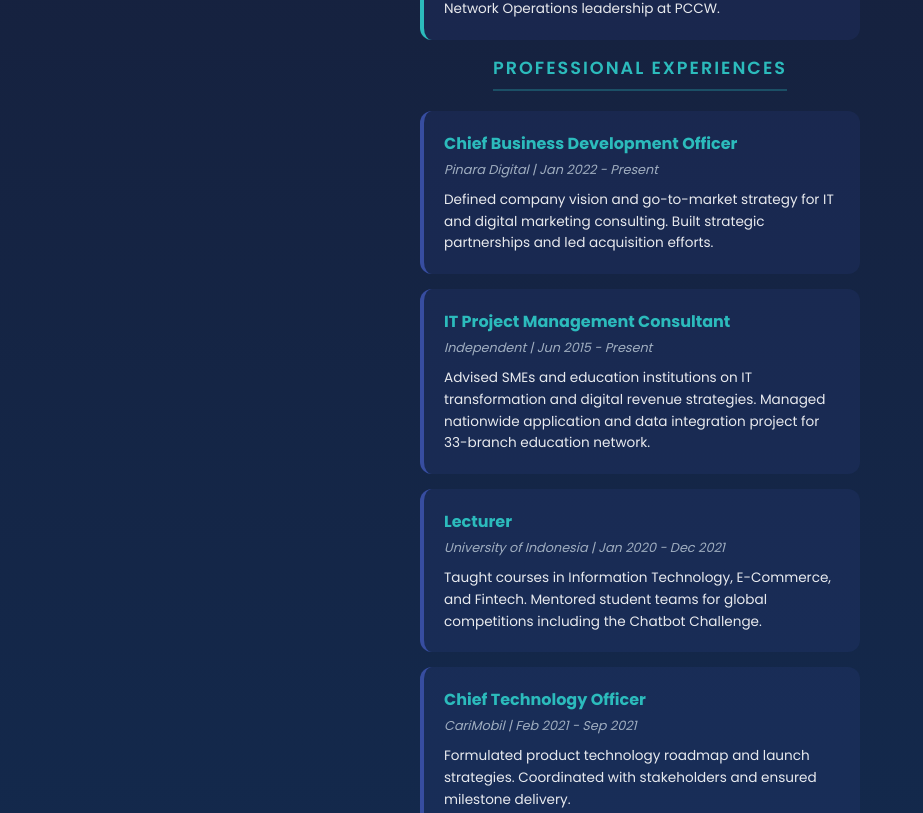
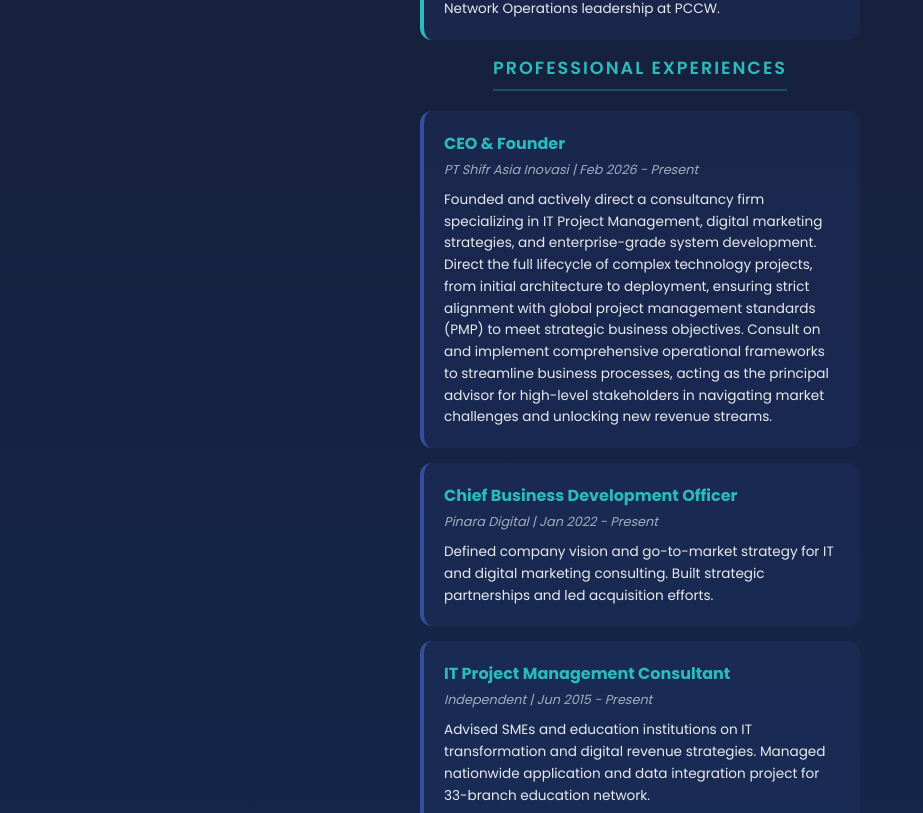
Before and after one commit to rezaldiansyah/aldiansyah.my.id, a React (Create React App) app: page / in a window 1280 px wide. Shown: the part 2377-3190 px from the top of the page, without its empty margins (0-923 px from the left). Built offline with nearby package versions, Linux system fonts and the light colour scheme.

Commit message:
Update experience: Add PT Shifr Asia Inovasi

```diff
--- a/src/components/Profile.jsx
+++ b/src/components/Profile.jsx
@@ -43,6 +43,12 @@ const Profile = () => {
             <h2 className="text-xl font-bold">Experience</h2>
           </div>
           <div className="space-y-6">
+            <div className="experience-item">
+              <h3 className="font-semibold">CEO & Founder</h3>
+              <p className="text-gray-600">PT Shifr Asia Inovasi</p>
+              <p className="text-gray-500 text-sm">Feb 2026 - Present</p>
+              <p className="text-gray-600">Jakarta, Indonesia</p>
+            </div>
             <div className="experience-item">
               <h3 className="font-semibold">Chief Business Development Officer</h3>
               <p className="text-gray-600">Pinara Digital · Self-employed</p>
--- a/src/data.js
+++ b/src/data.js
@@ -33,6 +33,12 @@ export const profileData = {
         }
     ],
     experience: [
+        {
+            role: 'CEO & Founder',
+            company: 'PT Shifr Asia Inovasi',
+            period: 'Feb 2026 - Present',
+            desc: 'Founded and actively direct a consultancy firm specializing in IT Project Management, digital marketing strategies, and enterprise-grade system development. Direct the full lifecycle of complex technology projects, from initial architecture to deployment, ensuring strict alignment with global project management standards (PMP) to meet strategic business objectives. Consult on and implement comprehensive operational frameworks to streamline business processes, acting as the principal advisor for high-level stakeholders in navigating market challenges and unlocking new revenue streams.'
+        },
         {
             role: 'Chief Business Development Officer',
             company: 'Pinara Digital',
```
